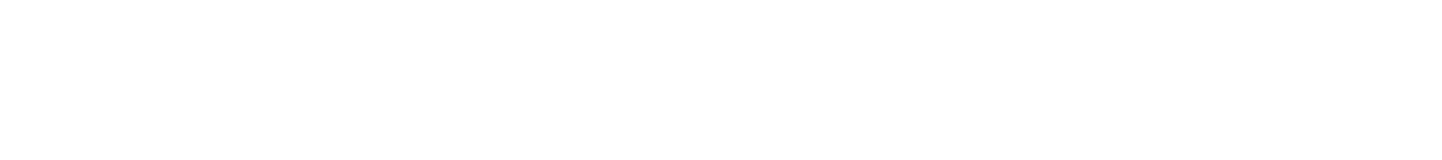
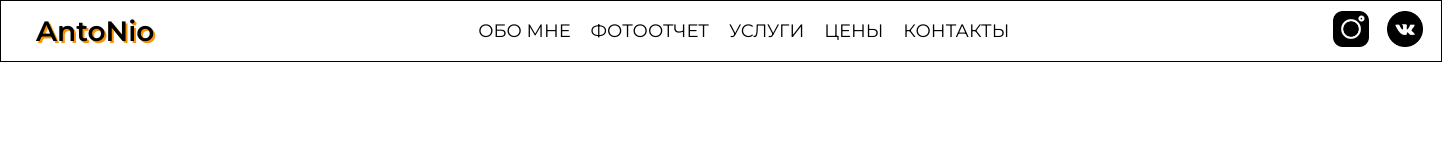
Before and after one commit to daOrkz/antonio, a plain HTML site: page index.html in a window 1280 px wide. Shown: the whole page, 1442 px wide, since content can reach past the window. Drawn offline with Linux system fonts and the light colour scheme.

Commit message:
navigation complite

```diff
--- a/index.html
+++ b/index.html
@@ -11,11 +11,33 @@
   <title>Document</title>
 </head>
 <body>
-  <head>
-    <div class="conteiner">
+  <section class="intro">
+    <header class="header">
+      <div class="conteiner">
+        <nav class="navigation">
+            <div class="navigation-flex">
+              <div class="logo"><p class="logo-text">AntoNio</p></div>
+              <div class="nav">
+                <ul class="nav-list">
+                  <li class="nav-item"><a href="" class="nav-item-link">Обо мне</a></li>
+                  <li class="nav-item"><a href="" class="nav-item-link">Фотоотчет</a></li>
+                  <li class="nav-item"><a href="" class="nav-item-link">Услуги</a></li>
+                  <li class="nav-item"><a href="" class="nav-item-link">Цены</a></li>
+                  <li class="nav-item"><a href="" class="nav-item-link">Контакты</a></li>
+                </ul>
+              </div>
+              <div class="social">
+                <ul class="social-list">
+                  <li class="social-item"><a href="" class="social-item-link"><img class="social-item-img" src="img/icons/inst.png" alt="inst"></a></li>
+                  <li class="social-item"><a href="" class="social-item-link"><img class="social-item-img" src="img/icons/vk.png" alt="VK"></a></li>
+                </ul>
+              </div>
+            </div>
+        </nav>
+      </div>
+    </header>
+  </section>
 
-    </div>
-  </head>
   <script src="script.js" ></script>
 </body>
 </html>
--- a/style.css
+++ b/style.css
@@ -5,9 +5,71 @@
 
 body {
   font-family: 'Montserrat', sans-serif;
+  box-sizing: border-box;
 }
 
 .conteiner {
   width: 1440px;
   margin: 0 auto;
+  border: 1px solid black;
 }
+
+/* NAVIGATION */
+.navigation {
+  background-color: #fff;
+  display: fixed;
+}
+.navigation-flex {
+  height: 60px;
+  display: flex;
+  align-items: center;
+  justify-content: space-between;
+}
+
+.logo {
+  margin-left: 35px;
+}
+.logo-text{
+  font-style: normal;
+  font-weight: 600;
+  font-size: 28px;
+
+  text-shadow: 2px 2px 0 #fb9208;
+}
+
+.nav-list {
+  display: flex;
+  list-style: none;
+}
+.nav-item {
+  margin-right: 20px;
+}
+.nav-item:last-child {
+  margin-right: 0;
+}
+.nav-item-link {
+  text-decoration: none;
+  text-transform: uppercase;
+
+  font-style: normal;
+  font-weight: 400;
+  font-size: 18px;
+
+  color: black;
+  transition: .3s
+}
+.nav-item-link:hover {
+  border-bottom: 3px solid #fb9208;
+}
+
+.social-list {
+  display: flex;
+  list-style: none;
+}
+.social-item {
+  margin-right: 18px;
+}
+.social-item-img {
+  width: 36px;
+  height: 36px;
+}
```
Also changed, not shown: img/icons/inst.png (added), img/icons/instagram.png (added), img/icons/vk.png (added), img/icons/vkontakte.png (added).
